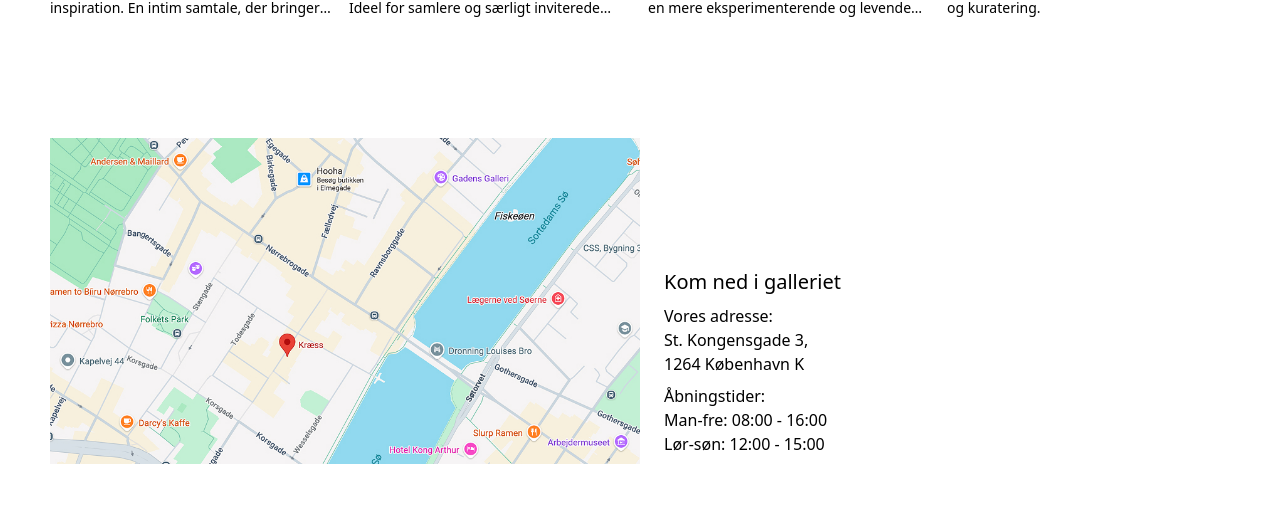
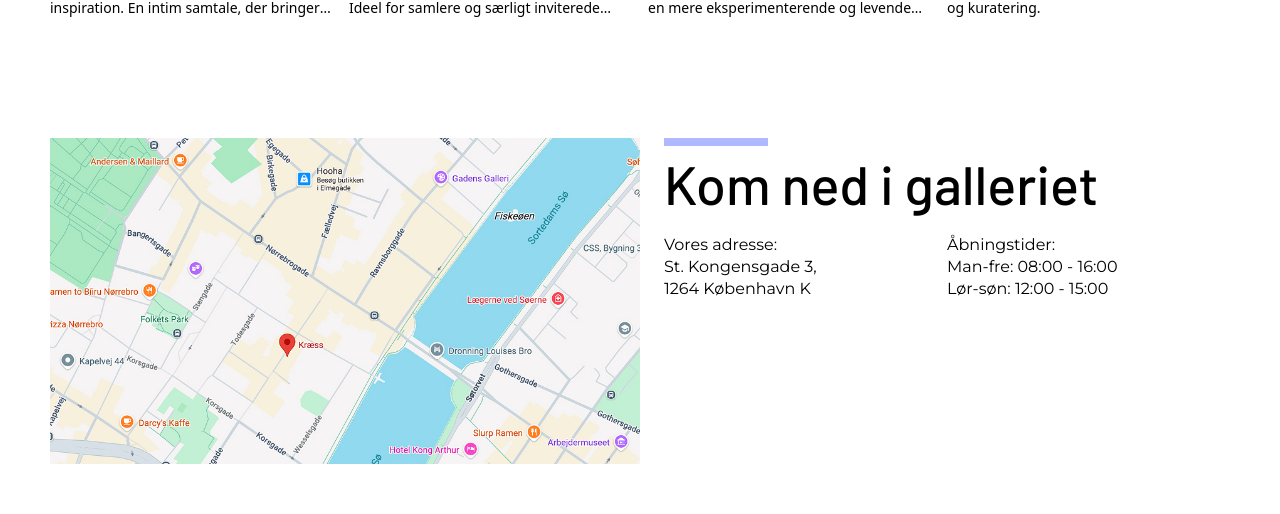
Before and after one commit to Aljo0004/4_sem_eksamen, a Next.js app: page / in a window 1280 px wide. Shown: the part 1177-1691 px from the top of the page. Built offline with nearby package versions, Linux system fonts and the light colour scheme; no server answers; the database is empty.

Commit message:
Refactor Location component for improved layout and semantics

```diff
--- a/src/app/components/Location.jsx
+++ b/src/app/components/Location.jsx
@@ -1,17 +1,26 @@
 const Location = () => {
   return (
     <div className="card-body pt-10 pb-10">
-      <div className="flex flex-col md:flex-row items-start md:items-end gap-6">
-        <img src="/images/Location_img.jpg" alt="kort" className="w-full md:w-1/2 object-cover" />
+      <div className="flex flex-col md:flex-row items-start gap-6">
+        <img src="/images/Location_img.jpg" alt="kort" className="w-full md:w-1/2 object-cover order-2 md:order-1" />
 
-        <div className="w-full md:w-1/2">
-          <h4 className="text-xl md:font-size: var(--fontsize-h3-desktop);">Kom ned i galleriet</h4>
-          <div className="grid grid-cols-1 gap-2 pt-2 pb-2">
-            <p>
-              Vores adresse: <br></br> St. Kongensgade 3, <br></br> 1264 København K
+        <div className="w-full md:w-1/2 order-1 md:order-2">
+          <div className="bg-(--primary-blue) h-2 w-26 mb-2"></div>
+          <h2 className="t-h2">Kom ned i galleriet</h2>
+          <div className="grid grid-cols-2  pt-5 pb-2">
+            <p className="t-p ">
+              Vores adresse:
+              <br />
+              St. Kongensgade 3,
+              <br />
+              1264 København K
             </p>
-            <p>
-              Åbningstider: <br></br> Man-fre: 08:00 - 16:00 <br></br> Lør-søn: 12:00 - 15:00
+            <p className="t-p ">
+              Åbningstider:
+              <br />
+              Man-fre: 08:00 - 16:00
+              <br />
+              Lør-søn: 12:00 - 15:00
             </p>
           </div>
         </div>
```
